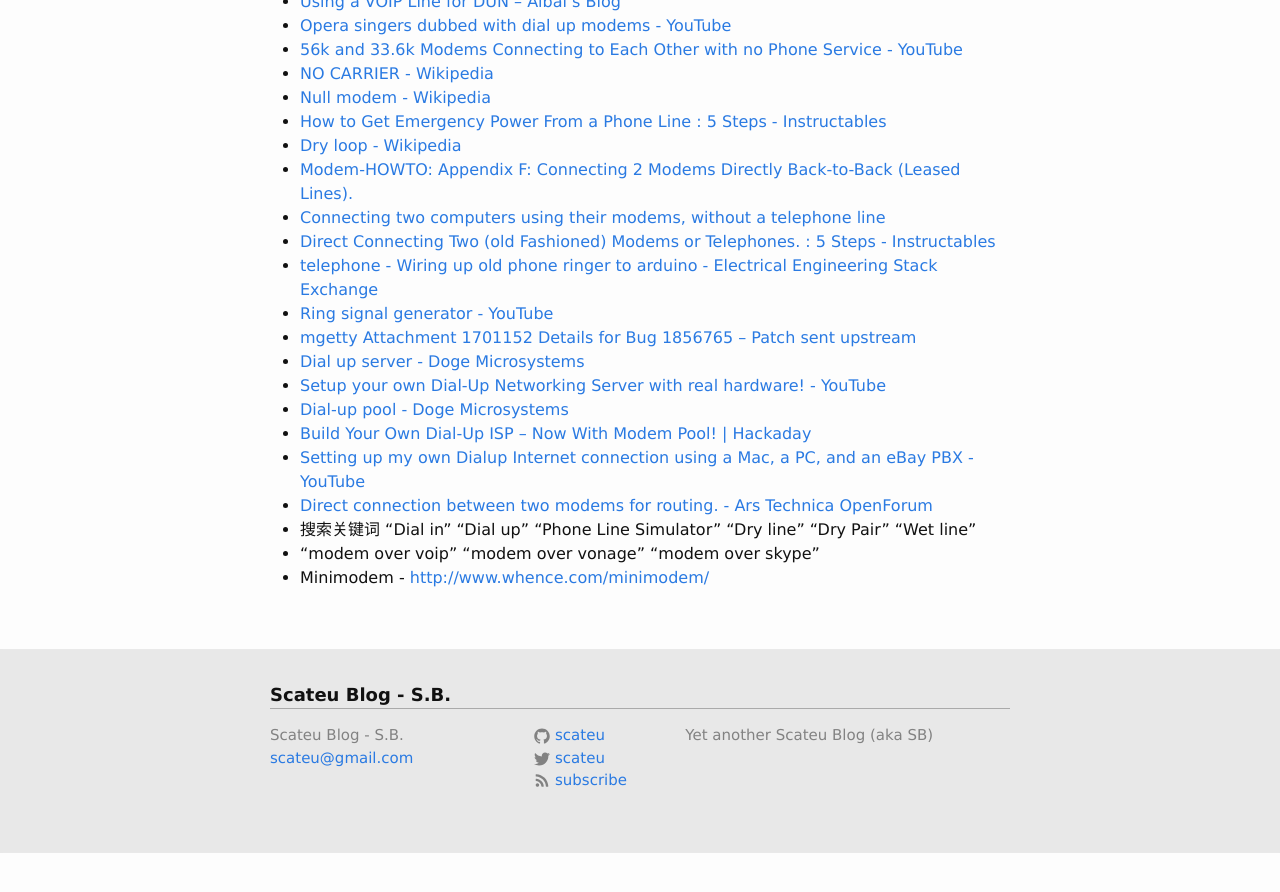
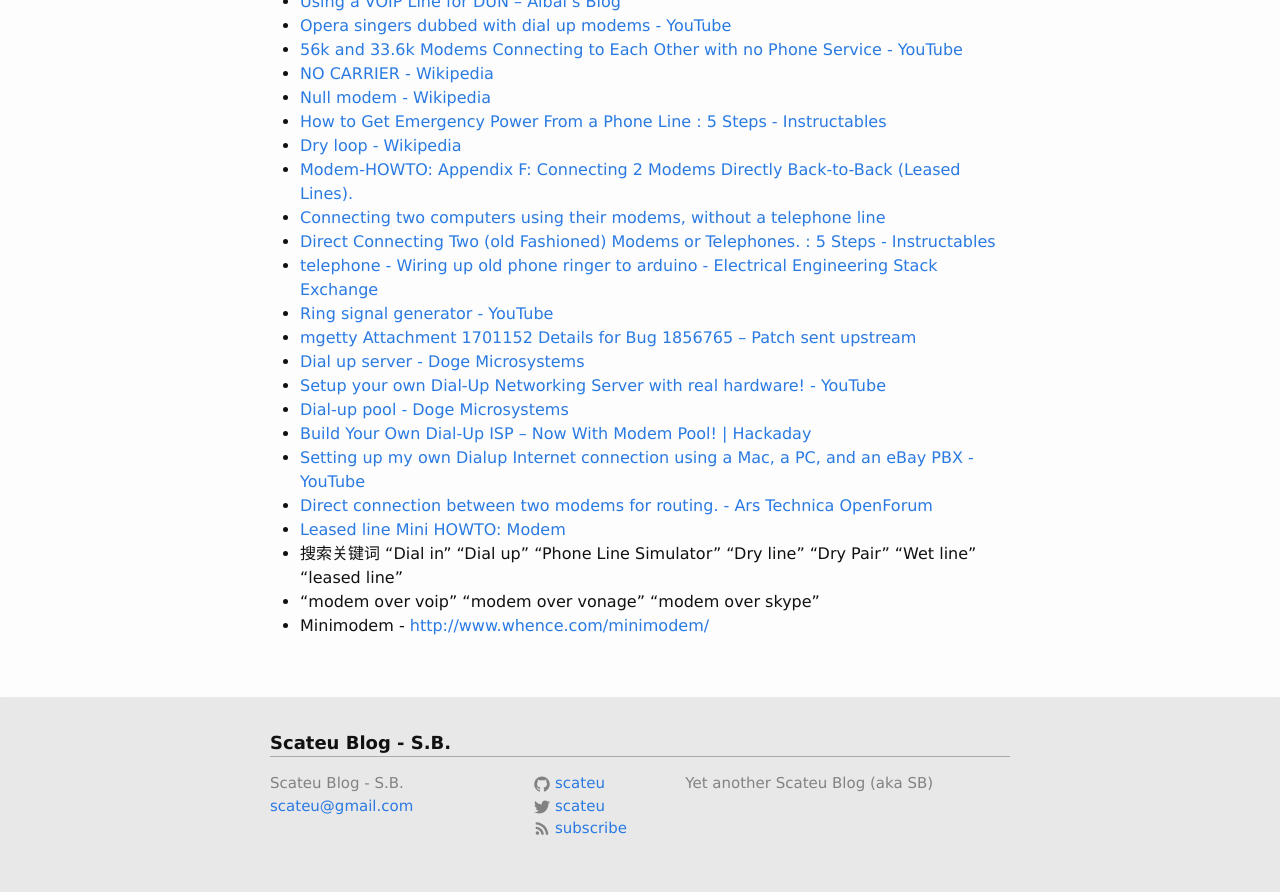
Before and after one commit to scateu/scateu.github.io, a Jekyll site: the page built from _posts/2021-01-29-modem.md, in a window 1280 px wide and 900 px high, scrolled down 2521 px. Shown: the top 892 px of the window. Built offline with Jekyll 4.4.1, drawn with Linux system fonts in a browser that asks for light colours; nearby versions of some CDN libraries; comment, search, counter and statistics services are not loaded; before the commit the page ends 3373 px from its top, so only the background shows below that.

Commit message:
Sat Jan 30 14:30:30 CST 2021

```diff
--- a/_posts/2021-01-29-modem.md
+++ b/_posts/2021-01-29-modem.md
@@ -123,6 +123,7 @@
  - [Build Your Own Dial-Up ISP – Now With Modem Pool! \| Hackaday](https://hackaday.com/2020/05/30/build-your-own-dial-up-isp-now-with-modem-pool/)
  - [Setting up my own Dialup Internet connection using a Mac, a PC, and an eBay PBX - YouTube](https://www.youtube.com/watch?v=Fk4-pPati-U)
  - [Direct connection between two modems for routing. - Ars Technica OpenForum](https://arstechnica.com/civis/viewtopic.php?f=10&t=1012182)
- - 搜索关键词 "Dial in" "Dial up" "Phone Line Simulator" "Dry line" "Dry Pair" "Wet line"
+ - [Leased line Mini HOWTO: Modem](https://tldp.org/HOWTO/Leased-Line/modem.html)
+ - 搜索关键词 "Dial in" "Dial up" "Phone Line Simulator" "Dry line" "Dry Pair" "Wet line" "leased line"
  - "modem over voip" "modem over vonage" "modem over skype"
  - Minimodem  - <http://www.whence.com/minimodem/>
```
